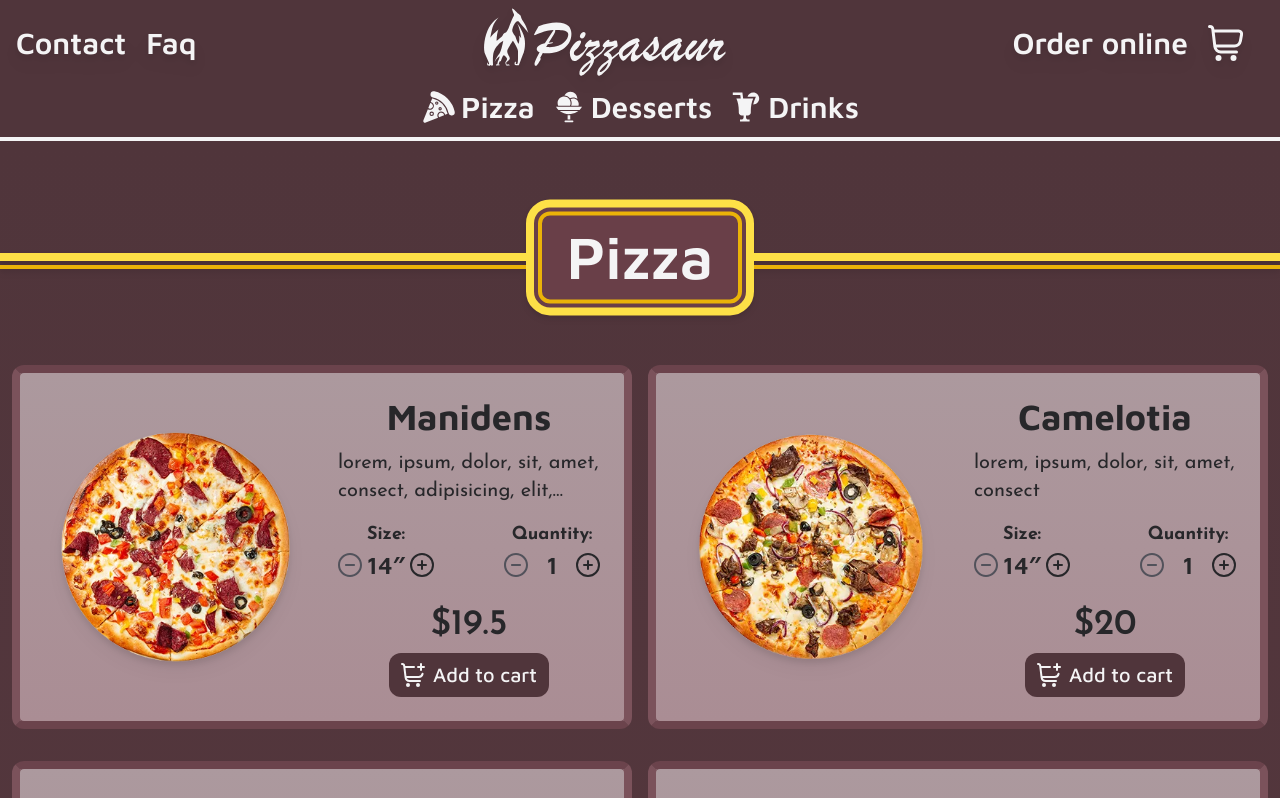
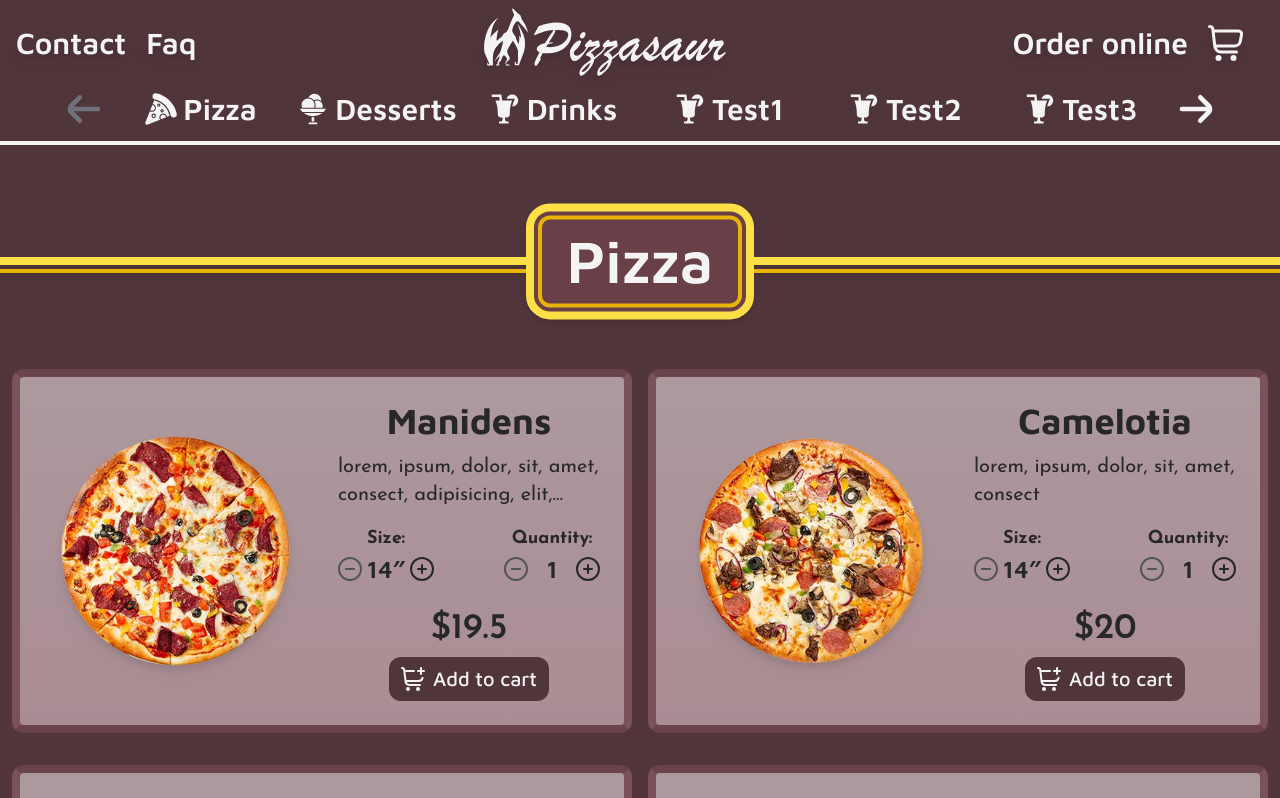
Before and after one commit to CryingEnder/pizzasaur, a React (Vite) app: page /menu in a window 1280 px wide. Shown: the top 798 px of the page. Built offline with nearby package versions, Linux system fonts and the light colour scheme.

Commit message:
Add a slider in case there are too many categories

```diff
--- a/src/components/MenuList.jsx
+++ b/src/components/MenuList.jsx
@@ -1,15 +1,102 @@
 import React, { useState, useEffect } from "react";
 import List from "./common/List";
 import PropTypes from "prop-types";
-import { Pizza, Dessert, Drink } from "./common/Icons";
+import { Pizza, Dessert, Drink, ArrowLeft, ArrowRight } from "./common/Icons";
 
-function MenuList({ styles, disabledCurrentLinks, ...props }) {
+function MenuList({ listStyle, itemsStyle, disabledCurrentLinks, ...props }) {
+  const categories = [
+    {
+      content: (
+        <div className="flex flex-row items-center justify-center">
+          <Pizza className="inline mr-1 fill-current w-7 desktop:w-9" />
+          <span>Pizza</span>
+        </div>
+      ),
+      key: "pizza-link",
+      link: "#pizza-section",
+    },
+    {
+      content: (
+        <div className="flex flex-row items-center justify-center">
+          <Dessert className="inline mr-1 fill-current w-7 desktop:w-9" />
+          <span>Desserts</span>
+        </div>
+      ),
+      key: "desserts-link",
+      link: "#desserts-section",
+    },
+    {
+      content: (
+        <div className="flex flex-row items-center justify-center">
+          <Drink className="inline mr-1 fill-current w-7 desktop:w-9" />
+          <span>Drinks</span>
+        </div>
+      ),
+      key: "drinks-link",
+      link: "#drinks-section",
+    },
+    {
+      content: (
+        <div className="flex flex-row items-center justify-center">
+          <Drink className="inline mr-1 fill-current w-7 desktop:w-9" />
+          <span>Test1</span>
+        </div>
+      ),
+      key: "test1-link",
+      link: "#test1-section",
+    },
+    {
+      content: (
+        <div className="flex flex-row items-center justify-center">
+          <Drink className="inline mr-1 fill-current w-7 desktop:w-9" />
+          <span>Test2</span>
+        </div>
+      ),
+      key: "test2-link",
+      link: "#test2-section",
+    },
+    {
+      content: (
+        <div className="flex flex-row items-center justify-center">
+          <Drink className="inline mr-1 fill-current w-7 desktop:w-9" />
+          <span>Test3</span>
+        </div>
+      ),
+      key: "test3-link",
+      link: "#test3-section",
+    },
+    {
+      content: (
+        <div className="flex flex-row items-center justify-center">
+          <Drink className="inline mr-1 fill-current w-7 desktop:w-9" />
+          <span>Test4</span>
+        </div>
+      ),
+      key: "test4-link",
+      link: "#test4-section",
+    },
+    {
+      content: (
+        <div className="flex flex-row items-center justify-center">
+          <Drink className="inline mr-1 fill-current w-7 desktop:w-9" />
+          <span>Test5</span>
+        </div>
+      ),
+      key: "test5-link",
+      link: "#test5-section",
+    },
+  ];
+
+  const disabled = "text-zinc-500 cursor-default";
+  const enabled = "hover:text-zinc-300 cursor-pointer";
+  const maximumShownCategories = 6;
+  const tooManyCategories = categories.length > maximumShownCategories;
   const [navbarHeight, setNavbarHeight] = useState(window.scrollY);
-
-  function setHeight() {
-    const navHeight = document.querySelector("#nav-bar").offsetHeight;
-    setNavbarHeight(navHeight);
-  }
+  const [shownCategories, setShownCategories] = useState(categories);
+  const [startIndex, setStartindex] = useState(0);
+  const [endIndex, setEndIndex] = useState(maximumShownCategories);
+  const [leftArrowStyle, setLeftArrowStyle] = useState(disabled);
+  const [rightArrowStyle, setRightArrowStyle] = useState(enabled);
 
   function showCurrentLink() {
     const scrollPositions = [
@@ -24,24 +111,70 @@ function MenuList({ styles, disabledCurrentLinks, ...props }) {
       document.querySelector("#drinks-link"),
     ];
 
+    // function showLink(activeLink) {
+    //   for (let category of shownCategories)
+    //     if (category.key === activeLink.id) return;
+
+    //   setStartindex(0);
+    //   setEndIndex(maximumShownCategories);
+    //   while (true) {
+    //     handleRight();
+    //     for (let category of shownCategories)
+    //       if (category.key === activeLink.id) return;
+    //   }
+    // }
+
     let currentScroll = window.scrollY;
 
-    for (let position of scrollPositions) {
-      if (position) {
-        // const navHeight = document.querySelector("#nav-bar").offsetHeight;
+    for (let position of scrollPositions)
+      if (position)
         if (
           position.offsetTop <= currentScroll &&
           position.offsetTop + position.offsetHeight > currentScroll
-        )
+        ) {
           links[scrollPositions.indexOf(position)].classList.add(
             "text-yellow-400"
           );
-        else
+          // showLink(links[scrollPositions.indexOf(position)]);
+        } else
           links[scrollPositions.indexOf(position)].classList.remove(
             "text-yellow-400"
           );
-      }
+  }
+
+  function setArrowStyles(startIndex, endIndex) {
+    if (startIndex === 0) setLeftArrowStyle(disabled);
+    else setLeftArrowStyle(enabled);
+
+    if (endIndex === categories.length) setRightArrowStyle(disabled);
+    else setRightArrowStyle(enabled);
+  }
+
+  function arrangeCategories(startIndex, endIndex) {
+    setShownCategories(categories.slice(startIndex, endIndex));
+  }
+
+  function handleLeft() {
+    if (startIndex - 1 >= 0) {
+      setStartindex(startIndex - 1);
+      setEndIndex(endIndex - 1);
+      arrangeCategories(startIndex - 1, endIndex - 1);
+      setArrowStyles(startIndex - 1, endIndex - 1);
     }
+  }
+
+  function handleRight() {
+    if (endIndex + 1 <= categories.length) {
+      setStartindex(startIndex + 1);
+      setEndIndex(endIndex + 1);
+      arrangeCategories(startIndex + 1, endIndex + 1);
+      setArrowStyles(startIndex + 1, endIndex + 1);
+    }
+  }
+
+  function setHeight() {
+    const navHeight = document.querySelector("#nav-bar").offsetHeight;
+    setNavbarHeight(navHeight);
   }
 
   function handleScroll() {
@@ -49,6 +182,9 @@ function MenuList({ styles, disabledCurrentLinks, ...props }) {
   }
 
   useEffect(() => {
+    if (shownCategories.length > maximumShownCategories)
+      arrangeCategories(startIndex, endIndex);
+
     if (disabledCurrentLinks === false) {
       setHeight();
 
@@ -63,58 +199,43 @@ function MenuList({ styles, disabledCurrentLinks, ...props }) {
         setNavbarHeight(0);
       }
     };
-  }, [navbarHeight]);
+  }, [navbarHeight, shownCategories]);
 
   return (
-    <List
-      {...props}
-      className={styles}
-      itemsStyle={`transition-colors cursor-pointer ${
-        disabledCurrentLinks && "hover:text-zinc-300"
-      }`}
-      items={[
-        {
-          content: (
-            <div className="flex flex-row items-center justify-center">
-              <Pizza className="inline mr-1 fill-current w-7 desktop:w-9" />
-              <span>Pizza</span>
-            </div>
-          ),
-          key: "pizza-link",
-          link: "#pizza-section",
-        },
-        {
-          content: (
-            <div className="flex flex-row items-center justify-center">
-              <Dessert className="inline mr-1 fill-current w-7 desktop:w-9" />
-              <span>Desserts</span>
-            </div>
-          ),
-          key: "desserts-link",
-          link: "#desserts-section",
-        },
-        {
-          content: (
-            <div className="flex flex-row items-center justify-center">
-              <Drink className="inline mr-1 fill-current w-7 desktop:w-9" />
-              <span>Drinks</span>
-            </div>
-          ),
-          key: "drinks-link",
-          link: "#drinks-section",
-        },
-      ]}
-    />
+    <div className="flex flex-row justify-center items-center">
+      {tooManyCategories && (
+        <ArrowLeft
+          onClick={handleLeft}
+          className={`hidden transition-colors laptop:block w-12 desktop:w-14 fill-current select-none ${leftArrowStyle}`}
+        />
+      )}
+      <List
+        {...props}
+        className={`${listStyle}`}
+        itemsStyle={`transition-colors cursor-pointer ${itemsStyle} ${
+          disabledCurrentLinks && "hover:text-zinc-300"
+        }`}
+        items={shownCategories}
+      />
+      {tooManyCategories && (
+        <ArrowRight
+          onClick={handleRight}
+          className={`hidden transition-colors w-12 laptop:block desktop:w-14 fill-current select-none ${rightArrowStyle}`}
+        />
+      )}
+    </div>
   );
 }
 
 MenuList.defaultProps = {
-  styles: "",
+  listStyle: "",
+  itemsStyle: "",
   disabledCurrentLinks: false,
 };
 
 MenuList.propTypes = {
-  styles: PropTypes.string,
+  listStyle: PropTypes.string,
+  itemsStyle: PropTypes.string,
   disabledCurrentLinks: PropTypes.bool,
 };
 
--- a/src/components/Navbar.jsx
+++ b/src/components/Navbar.jsx
@@ -42,7 +42,7 @@ function Navbar(props) {
         tag="nav"
         id="nav-bar"
         stylesOut={
-          "bg-red-darker sticky top-0 -mb-1 laptop:m-0 z-30 border-solid border-b-4 border-zinc-100"
+          "bg-red-darker sticky top-0 -mb-1 laptop:m-0 z-30 border-solid border-b-4 border-zinc-100 transition-all"
         }
         stylesIn={"flex flex-col p-1 laptop:px-4 text-zinc-100"}
       >
@@ -58,6 +58,7 @@ function Navbar(props) {
           <List
             showMenu={showMenu}
             className="flex flex-row justify-center items-center space-x-2 laptop:space-x-5 drop-shadow-lg"
+            itemsStyle="flex flex-row justify-center items-center"
             items={[
               {
                 content: "Order online",
@@ -83,19 +84,22 @@ function Navbar(props) {
           />
         </div>
         {currentLocation === "/menu" && (
-          <MenuList styles="hidden laptop:flex flex-row justify-center items-center space-x-4 p-2 text-zinc-100" />
+          <MenuList
+            listStyle="hidden laptop:flex flex flex-row justify-center items-center text-zinc-100"
+            itemsStyle="w-36 desktop:w-44 flex flex-row justify-center items-center"
+          />
         )}
       </Container>
       <nav
         className={`bg-white-faded-50 text-zinc-100 z-30 w-full h-screen fixed flex flex-row justify-center items-start top-0 laptop:hidden ${visibility}`}
       >
         <div
-          className="relative text-xl tablet:text-2xl rounded-lg p-6 m-3 w-60 tablet:w-72 bg-gradient-to-b from-red-dark to-red-darker drop-shadow-md"
+          className="relative text-xl tablet:text-2xl rounded-lg p-6 m-3 w-60 bg-gradient-to-b from-red-dark to-red-darker drop-shadow-md"
           ref={ref}
         >
           <Cross
             onClick={closeMenu}
-            className="fill-current absolute top-6 right-4 w-7 tablet:w-8 cursor-pointer transition-colors hover:text-zinc-300"
+            className="fill-current absolute top-6 right-4 w-7 tablet:w-9 cursor-pointer transition-colors hover:text-zinc-300"
           />
           <List
             closeMenu={closeMenu}
@@ -112,14 +116,15 @@ function Navbar(props) {
             ]}
           >
             {currentLocation === "/menu" && (
-              <div className="border-t-4 border-solid border-zinc-100 w-full"></div>
-            )}
-            {currentLocation === "/menu" && (
-              <MenuList
-                closeMenu={closeMenu}
-                disabledCurrentLinks={true}
-                styles="flex flex-col justify-center items-start space-y-4"
-              />
+              <Fragment>
+                <div className="border-2 rounded-full border-solid border-zinc-100 w-full"></div>
+                <MenuList
+                  closeMenu={closeMenu}
+                  disabledCurrentLinks={true}
+                  listStyle="flex flex-col justify-center items-start space-y-4"
+                  itemsStyle="flex flex-col justify-center items-center"
+                />
+              </Fragment>
             )}
           </List>
         </div>
--- a/src/components/common/Icons.jsx
+++ b/src/components/common/Icons.jsx
@@ -4,6 +4,22 @@ function AngleDown({ ...props }) {
   return (
     <svg {...props} xmlns="http://www.w3.org/2000/svg" viewBox="0 0 24 24">
       <path d="M12,17.169a4.985,4.985,0,0,1-3.536-1.462L.293,7.535A1,1,0,0,1,1.707,6.121l8.171,8.172a3.005,3.005,0,0,0,4.244,0l8.171-8.172a1,1,0,1,1,1.414,1.414l-8.171,8.172A4.985,4.985,0,0,1,12,17.169Z" />
+    </svg>
+  );
+}
+
+function ArrowLeft({ ...props }) {
+  return (
+    <svg {...props} xmlns="http://www.w3.org/2000/svg" viewBox="0 0 24 24">
+      <path d="M10.88,17.715a1,1,0,0,0,0-1.415L7.588,13.007,18,13a1,1,0,0,0,0-2l-10.414.007L10.88,7.715A1,1,0,0,0,9.466,6.3L5.88,9.886a3,3,0,0,0,0,4.243l3.586,3.586A1,1,0,0,0,10.88,17.715Z" />
+    </svg>
+  );
+}
+
+function ArrowRight({ ...props }) {
+  return (
+    <svg {...props} xmlns="http://www.w3.org/2000/svg" viewBox="0 0 24 24">
+      <path d="M13.121,6.293a1,1,0,0,0,0,1.414L16.413,11,6,11.007a1,1,0,1,0,0,2L16.414,13l-3.293,3.293a1,1,0,1,0,1.414,1.414l3.586-3.585a3,3,0,0,0,0-4.243L14.535,6.293A1,1,0,0,0,13.121,6.293Z" />
     </svg>
   );
 }
@@ -76,6 +92,7 @@ function Facebook({ ...props }) {
     </svg>
   );
 }
+
 function Instagram({ ...props }) {
   return (
     <svg {...props} xmlns="http://www.w3.org/2000/svg" viewBox="0 0 512 512">
@@ -218,6 +235,8 @@ function Add({ ...props }) {
 
 export {
   AngleDown,
+  ArrowLeft,
+  ArrowRight,
   AngleSmallLeft,
   AngleSmallRight,
   CartIcon,
--- a/src/components/common/List.jsx
+++ b/src/components/common/List.jsx
@@ -19,27 +19,25 @@ function List({ items, itemsStyle, children, showMenu, closeMenu, ...props }) {
       {items.map(
         (i) =>
           i && (
-            <li id={i.key} key={i.key}>
+            <li
+              id={i.key}
+              key={i.key}
+              className={
+                i.specialStyle ? `${i.specialStyle} ${itemsStyle}` : itemsStyle
+              }
+            >
               {i.link && i.link.search("#") === 0 ? (
                 <a
-                  className={
-                    i.specialStyle
-                      ? `${i.specialStyle} ${itemsStyle}`
-                      : itemsStyle
-                  }
                   onClick={() => triggerAction(i)}
+                  className="inline-block"
                   href={i.link ? i.link : (e) => e.preventDefault()}
                 >
                   {i.content}
                 </a>
               ) : (
                 <Link
-                  className={
-                    i.specialStyle
-                      ? `${i.specialStyle} ${itemsStyle}`
-                      : itemsStyle
-                  }
                   onClick={() => triggerAction(i)}
+                  className="inline-block"
                   to={i.link ? i.link : (e) => e.preventDefault()}
                 >
                   {i.content}
```
Also changed, not shown: src/components/Footer.jsx (+9 -6 lines).
